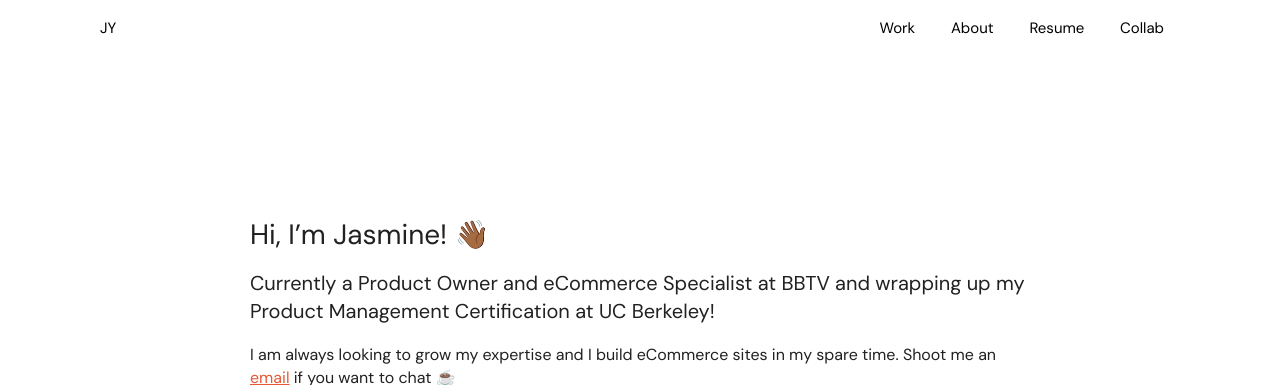
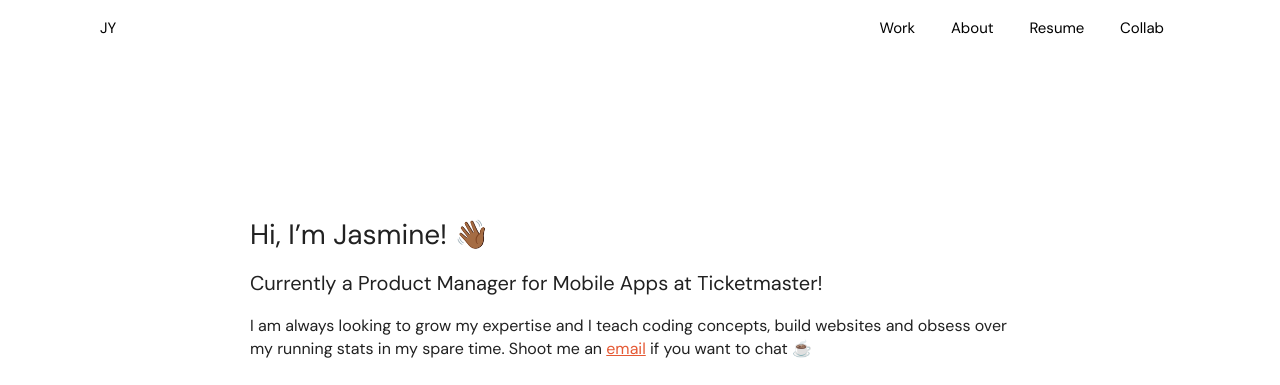
Before and after one commit to jasmineyadeta/jasmineyadeta.github.io, a website: page index.html in a window 1280 px wide. Shown: the top 385 px of the page. Drawn offline with nearby package versions, Linux system fonts and the light colour scheme.

Commit message:
updating for job
wil revisit site branding at later date

```diff
--- a/index.html
+++ b/index.html
@@ -70,8 +70,8 @@
       <!-- INTRO  -->
       <div class="description-main">
       <h1 class="index-heading">Hi, I’m Jasmine!    👋🏾</h1>
-      <p class="index-description">Currently a Product Owner and eCommerce Specialist at BBTV and wrapping up my Product Management Certification at UC Berkeley!</p>
-      <p class="index-sub-description">I am always looking to grow my expertise and I build eCommerce sites in my spare time. Shoot me an <a class="link-underline" href="mailto:jasmine.yadeta@gmail.com">email</a> if you want to chat ☕</p>
+      <p class="index-description">Currently a Product Manager for Mobile Apps at Ticketmaster!</p>
+      <p class="index-sub-description">I am always looking to grow my expertise and I teach coding concepts, build  websites and obsess over my running stats in my spare time. Shoot me an <a class="link-underline" href="mailto:jasmine.yadeta@gmail.com">email</a> if you want to chat ☕</p>
         <div class="links-wrapper">
           <a href="mailto:jasmine.yadeta@gmail.com"><i class="fa fa-paper-plane fa-2x" aria-hidden="true"></i></a>
           <a href="https://www.linkedin.com/in/jasmine-yadeta/" target="_blank"><i class="fa fa-linkedin fa-2x" aria-hidden="true"></i></a>
```
Also changed, not shown: about.html (+1 -1 lines), 2 other files.
